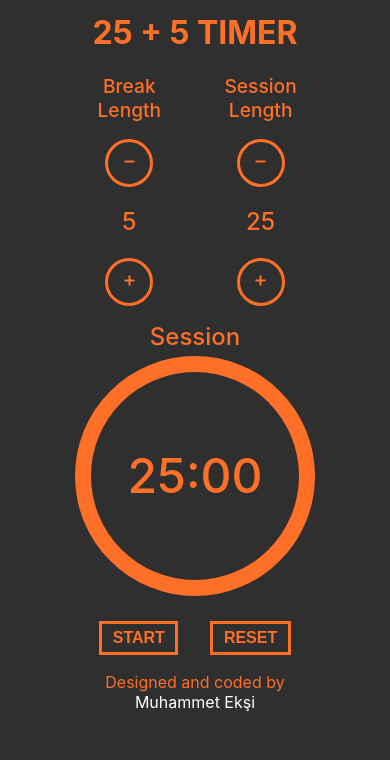
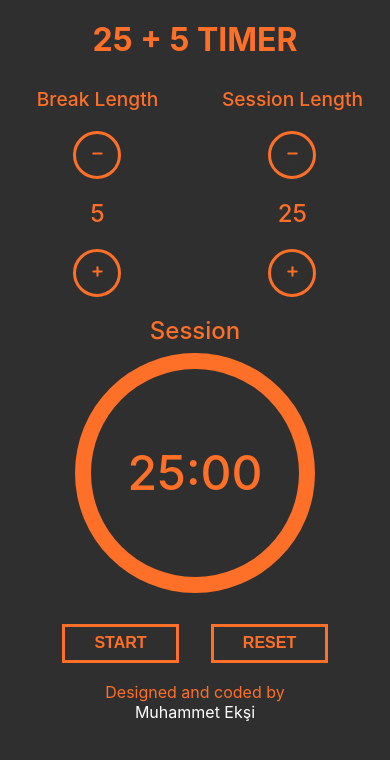
Before and after one commit to m3xy0/pomodoro-app, a React (Create React App) app: page / in a window 390 px wide. Shown: the top 760 px of the page. Built offline with nearby package versions, Linux system fonts and the light colour scheme.

Commit message:
css upgrade for more mobile friendly uı and a bug about reset button debugged.

```diff
--- a/public/index.html
+++ b/public/index.html
@@ -13,5 +13,6 @@
   <body>
     <noscript>You need to enable JavaScript to run this app.</noscript>
     <div id="root"></div>
+    <script src="https://cdn.freecodecamp.org/testable-projects-fcc/v1/bundle.js"></script>
   </body>
 </html>
--- a/src/App.css
+++ b/src/App.css
@@ -51,7 +51,7 @@
 }
 
 #wrapper {
-  width: 50%;
+  width: 65%;
   margin-left: auto;
   margin-right: auto;
 }
@@ -87,14 +87,12 @@
 #start_stop, #reset {
   border-radius: 0;
   display: inline-block;
-  width: 25%;
+  width: 30%;
   padding: 2% 4%;
   color:#fe6f27;
   font-weight:900;
   font-size: 1rem;
-  width: auto;
   height: auto;
-
 }
 
 #timer-label {
@@ -129,7 +127,7 @@
 
 @media only screen and (max-width: 600px) {
   #wrapper {
-    width: 100%;
+    width: 100vw;
   }
 
   #break-div, #session-div {
@@ -151,5 +149,8 @@
     flex-direction: column;
   }
 
+  #start_stop, #reset {
+    width: 30%;
+  }
 
 }
--- a/src/App.js
+++ b/src/App.js
@@ -60,6 +60,7 @@
     const theAudio = document.getElementById("beep");
     setBreakLength(5);
     setSessionLength(25);
+    setTimer(sessionLength * 60);
     setStartStop(false);
     setMode(true);
     theAudio.pause();
```
